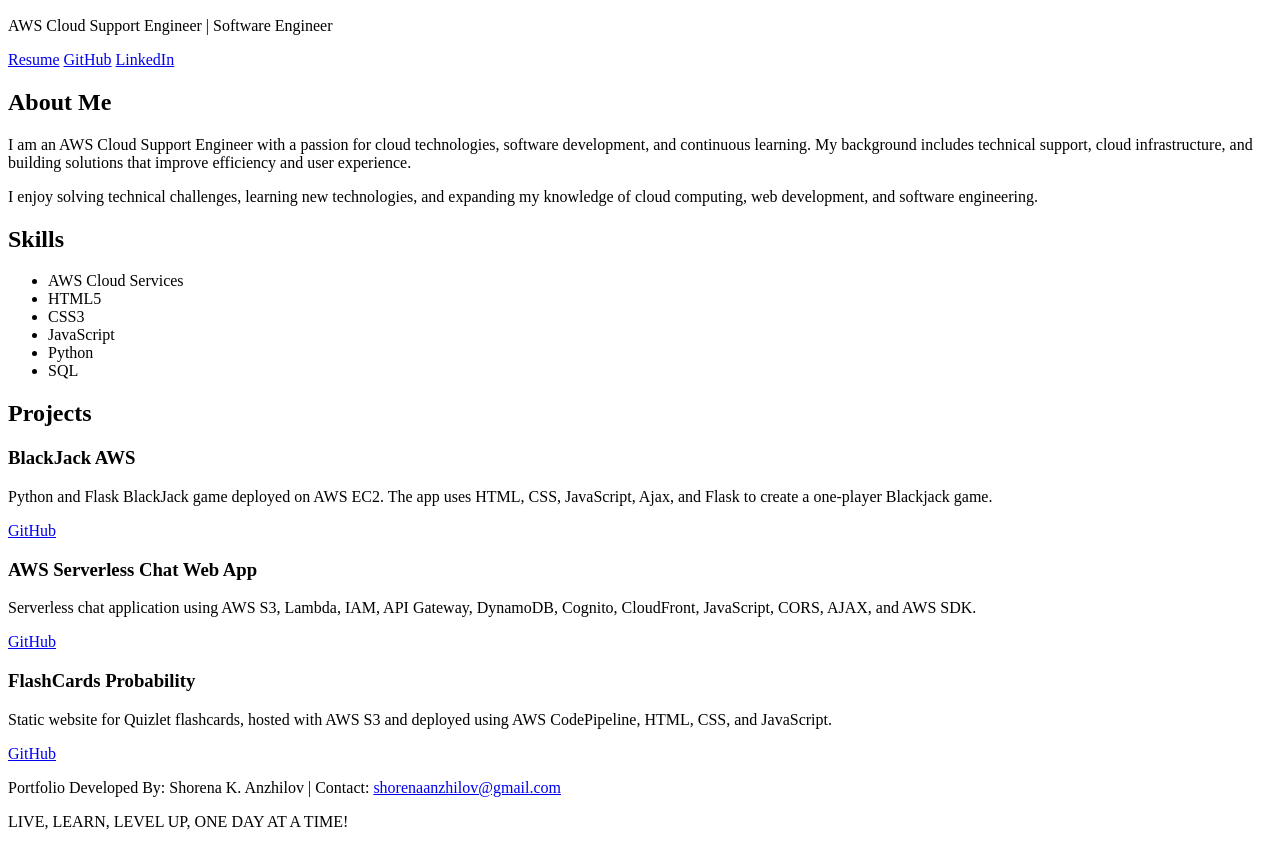
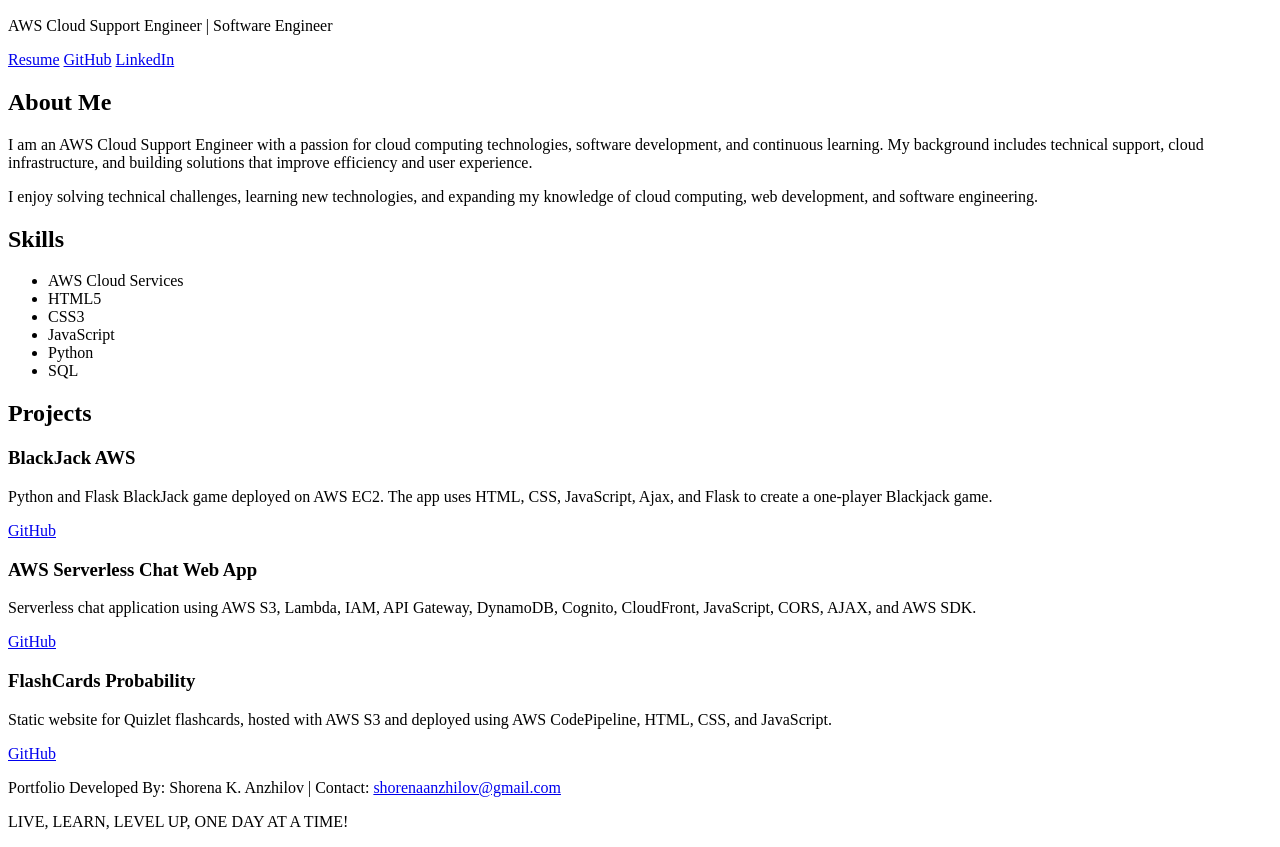
Before and after one commit to ShorenaK/my_personal_home_page, a plain HTML site: page index.html in a window 1280 px wide. Shown: the part 800-1647 px from the top of the page. Drawn offline with Linux system fonts and the light colour scheme; files that its build step writes are made by us from their sources.

Commit message:
changes to the index.htmls

```diff
--- a/index.html
+++ b/index.html
@@ -45,11 +45,12 @@
           >
         </div>
       </section>
+        <!-- About -->
       <section id="about">
         <h2>About Me</h2>
 
         <p>
-          I am an AWS Cloud Support Engineer with a passion for cloud
+          I am an AWS Cloud Support Engineer with a passion for cloud computing
           technologies, software development, and continuous learning. My
           background includes technical support, cloud infrastructure, and
           building solutions that improve efficiency and user experience.
@@ -60,11 +61,13 @@
           expanding my knowledge of cloud computing, web development, and
           software engineering.
         </p>
+
+          <!-- Skills  -->
       </section>
       <section id="skills">
         <h2>Skills</h2>
 
-        <!-- will come bacl to this  -->
+
         <ul>
           <li>AWS Cloud Services</li>
           <li>HTML5</li>
@@ -74,6 +77,7 @@
           <li>SQL</li>
         </ul>
       </section>
+        <!-- Projects  -->
       <section id="projects">
         <h2>Projects</h2>
 
@@ -131,6 +135,7 @@
         </div>
       </section>
     </main>
+      <!-- Footer -->
     <footer>
       <p>
         Portfolio Developed By: Shorena K. Anzhilov | Contact:
```
